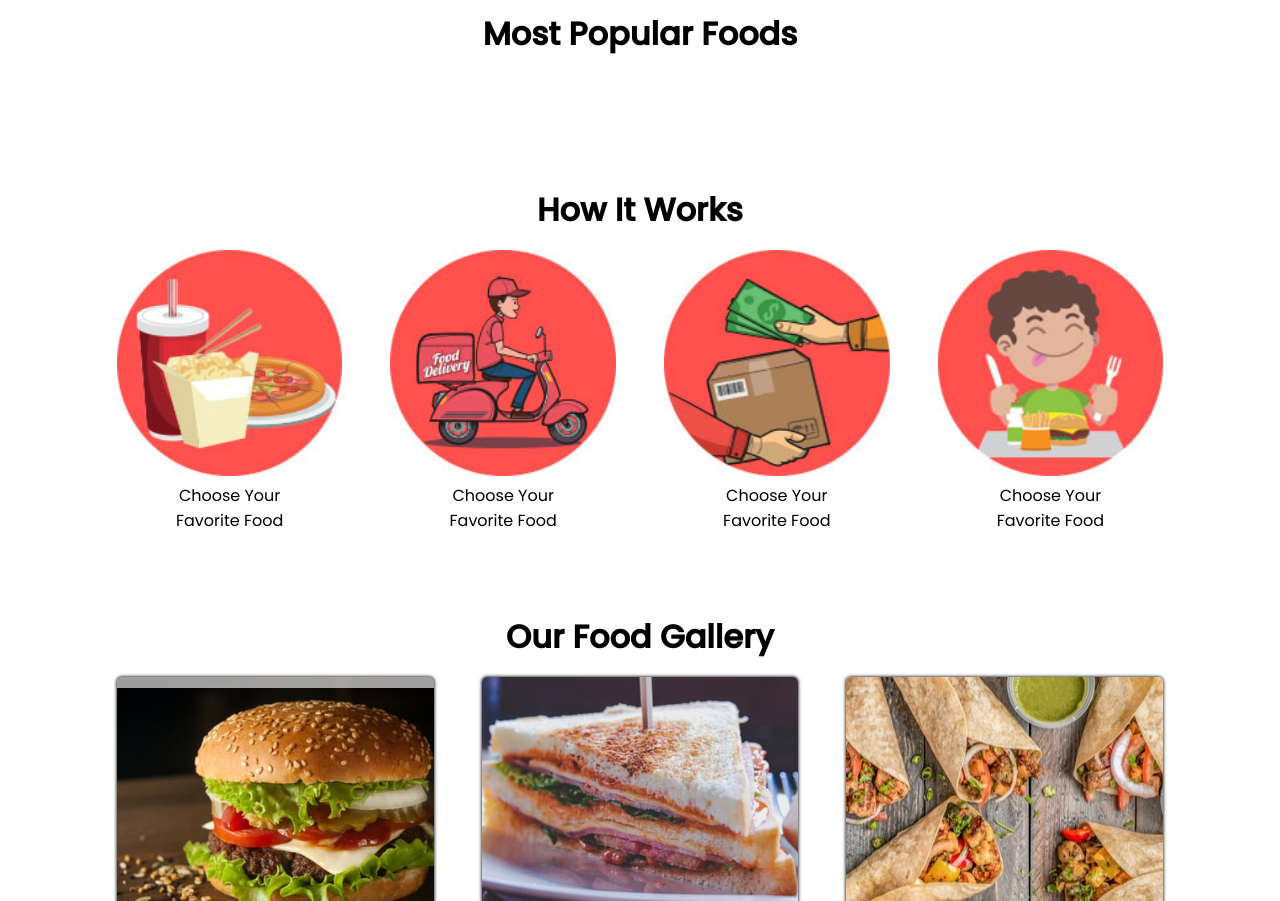
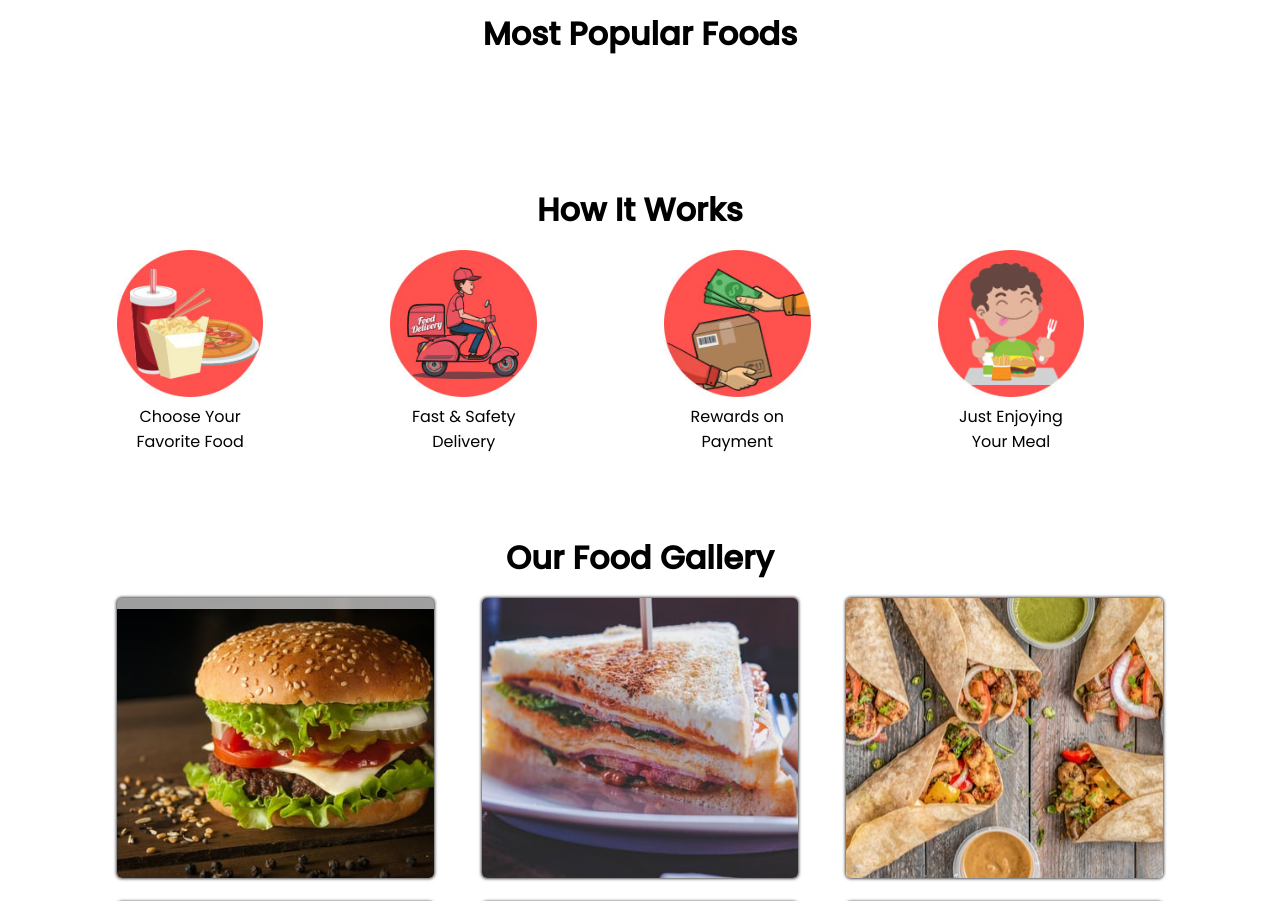
Before and after one commit to nandanpytech/django_restaurant, a Django app: page / in a window 1280 px wide. Shown: the part 1040-1941 px from the top of the page. Run offline with Django 4.2, Linux system fonts and the light colour scheme; some libraries are stand-ins or nearby versions; some web fonts are replaced.

Commit message:
new feature added

```diff
--- a/static/css/index.css
+++ b/static/css/index.css
@@ -247,15 +247,8 @@ ul li a:hover{
     row-gap: 1rem;
     margin: 0 1.3rem;
 }
-/* .works{
-    width: 55%;
-    height: 100%;
-    justify-self: center;
-} */
-/* .works article{
-    display: flex;
-    justify-content: center;
-} */
+
+
 .working img{
     width: 100%;
     height: 100%;
@@ -503,6 +496,9 @@ ul li a:hover{
     .home_img{
         width: 20rem;
     }
+    .works{
+        width: 65%;
+    }
 }
 
 @media screen and (min-width:1024px) {
--- a/static/css/search.css
+++ b/static/css/search.css
@@ -209,6 +209,7 @@ body{
     background-color: #fff;
     right: 0;
     width: 0;
+    bottom: 0;
     height: 0px;
     overflow: hidden;
     transition: all .2s ease-in;
@@ -412,6 +413,9 @@ body{
     .order_btn{
         font-size: .7rem;
     }
+    .rates{
+        font-size: .8rem;
+    }
 }
 @media screen and (min-width:810px){
     .special_cards{
--- a/templates/index.html
+++ b/templates/index.html
@@ -60,7 +60,7 @@
                 <h1 class="home_head">Food Made With Love</h1>
 
                 <p class="home_description">Lorem ipsum dolor sit amet, consectetur adipisicing elit. Culpa praesentium natus nesciunt laborum repreh voluptate repellat minus voluptates odit vero.</p>
-                <a href="/search"><button class="order_btn">Order Now</button></a>
+             <button onclick="location.href='/search'" class="order_btn">Order Now</button>
             </div>
             <img src="/static/images/home-img.png" alt="" class="home_img">
 
@@ -200,24 +200,24 @@
                         <div class="works_img"><img src="/static/images/step-2.jpg" alt=""></div>
                     </article>
 
-                    <p class="work_desc">Choose Your</p>
-                    <p class="work_desc">Favorite Food</p>
+                    <p class="work_desc">Fast & Safety</p>
+                    <p class="work_desc">Delivery</p>
                 </div>
                 <div class="works">
                     <article>
                         <div class="works_img"><img src="/static/images/step-3.jpg" alt=""></div>
                     </article>
 
-                    <p class="work_desc">Choose Your</p>
-                    <p class="work_desc">Favorite Food</p>
+                    <p class="work_desc">Rewards on</p>
+                    <p class="work_desc">Payment</p>
                 </div>
                 <div class="works">
                     <article>
                         <div class="works_img"><img src="/static/images/step-4.jpg" alt=""></div>
                     </article>
 
-                    <p class="work_desc">Choose Your</p>
-                    <p class="work_desc">Favorite Food</p>
+                    <p class="work_desc">Just Enjoying</p>
+                    <p class="work_desc">Your Meal</p>
                 </div>
 
             </div>
```
Also changed, not shown: db.sqlite3.
